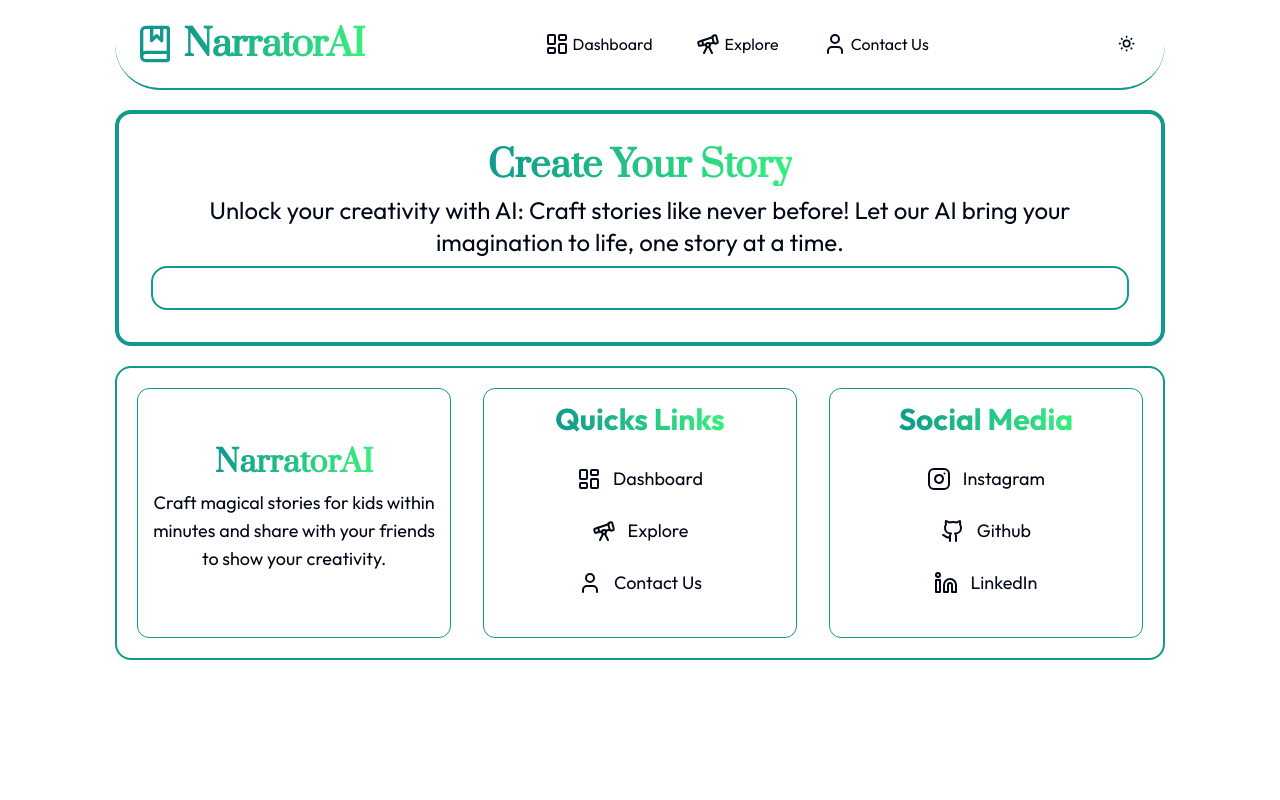
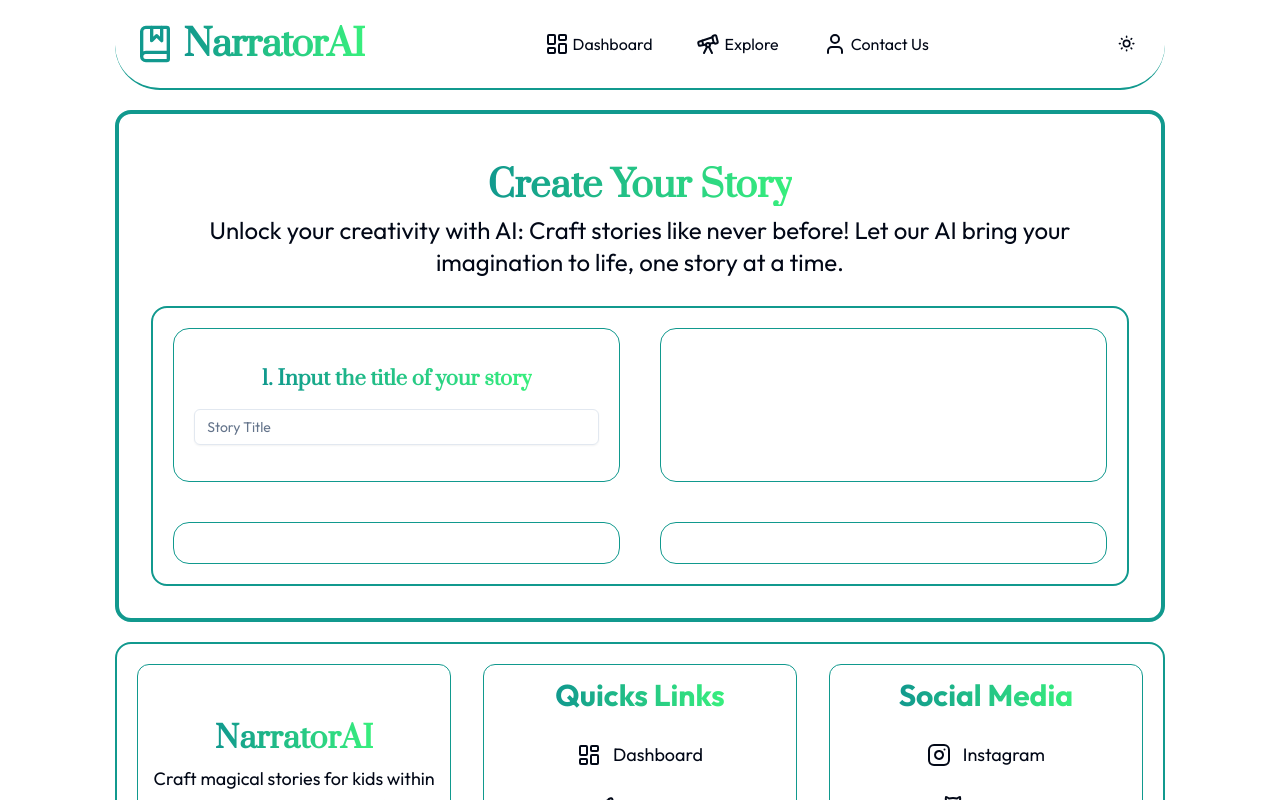
Before and after one commit to AjayTeotia/NarratorAI, a Next.js app: page /dashboard/createStory in a window 1280 px wide. Shown: the top 800 px of the page. Built offline with nearby package versions, Linux system fonts and the light colour scheme.

Commit message:
story-input

```diff
--- /dev/null
+++ b/app/dashboard/createStory/components/StorySubject.jsx
@@ -0,0 +1,23 @@
+import { Input } from "@/components/ui/input";
+import { Label } from "@/components/ui/label";
+import React from "react";
+
+const StorySubject = ({ onUserInput }) => {
+
+  return (
+    <div className="flex flex-col my-2 justify-center items-center">
+      <Label className="text-lg sm:text-xl prata-regular bg-gradient-to-r from-darkCyan to-greenCyan bg-clip-text text-transparent font-bold my-2">
+        1. Input the title of your story
+      </Label>
+
+      <Input className="w-full my-2" required placeholder="Story Title" onChange={(e) => {
+        onUserInput({
+          fieldName: "storyTitle",
+          fieldValue: e.target.value
+        })
+      }} />
+    </div>
+  );
+};
+
+export default StorySubject;
--- a/app/dashboard/createStory/page.jsx
+++ b/app/dashboard/createStory/page.jsx
@@ -1,9 +1,23 @@
+"use client";
+
 import React from "react";
+import StorySubject from "./components/StorySubject";
 
 const CreateStory = () => {
+  const [userInput, setUserInput] = React.useState("");
+
+  const handleUserInput = (event) => {
+    setUserInput((prev) => ({
+      ...prev,
+      [event.fieldName]: event.fieldValue,
+    }));
+
+    console.log("userInput", userInput);
+  };
+
   return (
     <div className="p-8 my-5 border-4 border-darkCyan rounded-2xl">
-      <div className="flex flex-col items-center justify-center text-center">
+      <div className="flex flex-col items-center justify-center text-center my-5">
         <h1 className="bg-gradient-to-r from-darkCyan to-greenCyan bg-clip-text text-transparent font-bold prata-regular text-2xl md:text-4xl">
           Create Your Story
         </h1>
@@ -15,7 +29,15 @@ const CreateStory = () => {
       </div>
 
       <div className="grid grid-cols-1 md:grid-cols-2 border-2 rounded-2xl border-darkCyan p-5 gap-10">
+        <div className="border border-darkCyan p-5 rounded-2xl">
+          <StorySubject onUserInput={handleUserInput} />
+        </div>
 
+        <div className="border border-darkCyan p-5 rounded-2xl"></div>
+
+        <div className="border border-darkCyan p-5 rounded-2xl"></div>
+
+        <div className="border border-darkCyan p-5 rounded-2xl"></div>
       </div>
     </div>
   );
--- a/app/dashboard/page.jsx
+++ b/app/dashboard/page.jsx
@@ -9,7 +9,7 @@ import React from "react";
 const Dashboard = () => {
   const { user } = useUser();
   return (
-    <div className="my-5 p-5 flex flex-col justify-between sm:flex-row border-b-2 border-darkCyan">
+    <div className="my-5 p-5 flex flex-col justify-between sm:flex-row border-b-4 border-darkCyan">
       <div className="flex items-center justify-center flex-col">
         <h1 className="text-2xl md:text-3xl">
           Welcome back, {""}
@@ -26,7 +26,7 @@ const Dashboard = () => {
 
       <div className="flex items-center justify-center">
         <Link href="/dashboard/createStory">
-          <Button>
+          <Button className="bg-gradient-to-r from-darkCyan to-greenCyan font-bold">
             <PlusIcon /> Create Story
           </Button>
         </Link>
--- /dev/null
+++ b/components/ui/input.jsx
@@ -0,0 +1,19 @@
+import * as React from "react"
+
+import { cn } from "@/lib/utils"
+
+const Input = React.forwardRef(({ className, type, ...props }, ref) => {
+  return (
+    (<input
+      type={type}
+      className={cn(
+        "flex h-9 w-full rounded-md border border-input bg-transparent px-3 py-1 text-sm shadow-sm transition-colors file:border-0 file:bg-transparent file:text-sm file:font-medium file:text-foreground placeholder:text-muted-foreground focus-visible:outline-none focus-visible:ring-1 focus-visible:ring-ring disabled:cursor-not-allowed disabled:opacity-50",
+        className
+      )}
+      ref={ref}
+      {...props} />)
+  );
+})
+Input.displayName = "Input"
+
+export { Input }
--- /dev/null
+++ b/components/ui/label.jsx
@@ -0,0 +1,18 @@
+"use client"
+
+import * as React from "react"
+import * as LabelPrimitive from "@radix-ui/react-label"
+import { cva } from "class-variance-authority";
+
+import { cn } from "@/lib/utils"
+
+const labelVariants = cva(
+  "text-sm font-medium leading-none peer-disabled:cursor-not-allowed peer-disabled:opacity-70"
+)
+
+const Label = React.forwardRef(({ className, ...props }, ref) => (
+  <LabelPrimitive.Root ref={ref} className={cn(labelVariants(), className)} {...props} />
+))
+Label.displayName = LabelPrimitive.Root.displayName
+
+export { Label }
--- a/package.json
+++ b/package.json
@@ -12,6 +12,7 @@
     "@clerk/nextjs": "^5.7.2",
     "@radix-ui/react-dropdown-menu": "^2.1.2",
     "@radix-ui/react-icons": "^1.3.0",
+    "@radix-ui/react-label": "^2.1.0",
     "@radix-ui/react-slot": "^1.1.0",
     "@radix-ui/react-switch": "^1.1.1",
     "class-variance-authority": "^0.7.0",
```
Also changed, not shown: 1 other file (tests, documents, lock files or other folders).
